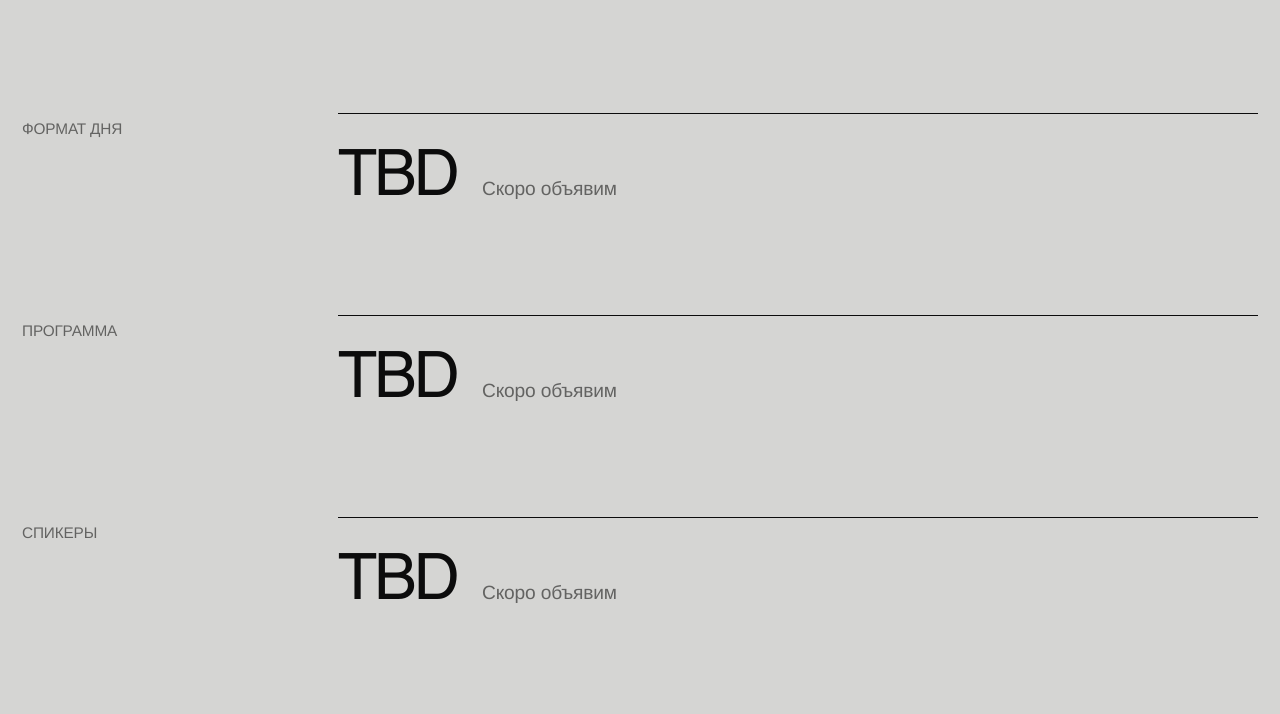
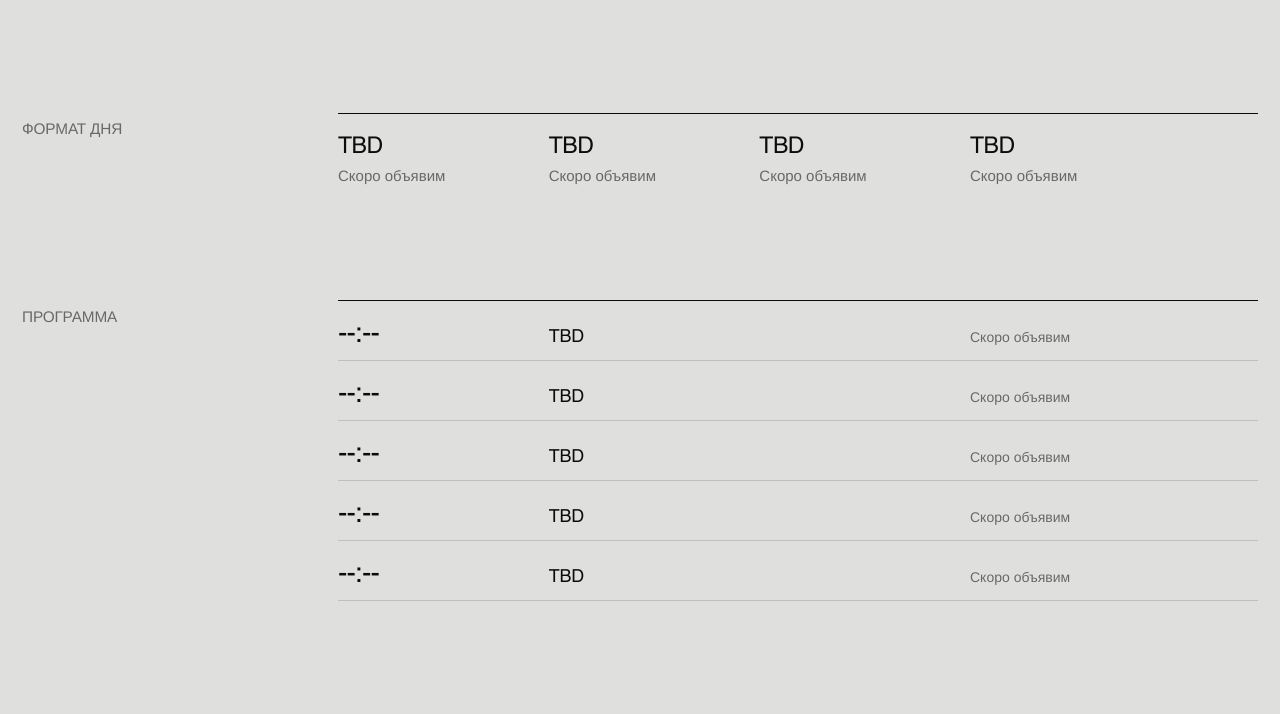
Before and after one commit to ikenjicg-afk/tas3d-site, a plain HTML site: page index.html in a window 1280 px wide. Shown: the part 1224-1938 px from the top of the page. Drawn offline with Linux system fonts and the light colour scheme.

Commit message:
TBD placeholders keep section structure: speaker cards with black photo, format columns, program rows
Co-Authored-By: Claude Opus 5.5 <noreply@anthropic.com>
Claude-Session: https://claude.ai/code/session_01Q7wJXTbBfQzQYSW1g4y4YZ

```diff
--- a/index.html
+++ b/index.html
@@ -508,6 +508,8 @@ body{background:var(--bg)}
 .tbd{display:flex;align-items:baseline;flex-wrap:wrap;gap:8px clamp(16px,2vw,32px);border-top:1px solid var(--fg);padding-top:clamp(18px,1.8vw,28px)}
 .tbd-k{font-size:clamp(44px,5vw,88px);line-height:.9;letter-spacing:-.05em}
 .tbd-t{font-size:clamp(17px,1.5vw,24px);letter-spacing:-.01em;color:var(--mute)}
+.sp-ph.sp-tbd{background:#0e0e0e;display:flex;align-items:flex-end;padding:clamp(16px,1.8vw,28px)}
+.sp-ph.sp-tbd span{font-size:clamp(48px,6vw,104px);line-height:.85;letter-spacing:-.05em;color:#f4f4f2}
 </style>
 </head>
 <body>
@@ -581,7 +583,12 @@ body{background:var(--bg)}
 
     <section class="blk g12">
       <p class="k" data-t="ab.format">Формат дня</p>
-      <div class="v tbd"><p class="tbd-k">TBD</p><p class="tbd-t" data-t="tbd">Скоро объявим</p></div>
+      <div class="v four">
+        <article><h3>TBD</h3><p data-t="tbd">Скоро объявим</p></article>
+        <article><h3>TBD</h3><p data-t="tbd">Скоро объявим</p></article>
+        <article><h3>TBD</h3><p data-t="tbd">Скоро объявим</p></article>
+        <article><h3>TBD</h3><p data-t="tbd">Скоро объявим</p></article>
+      </div>
     </section>
     <template id="tpl-format">
     <section class="blk g12">
@@ -597,7 +604,13 @@ body{background:var(--bg)}
 
     <section class="blk g12">
       <p class="k" data-t="ab.prog">Программа</p>
-      <div class="v tbd"><p class="tbd-k">TBD</p><p class="tbd-t" data-t="tbd">Скоро объявим</p></div>
+      <div class="v rows">
+        <div class="row"><span class="t">--:--</span><span class="n">TBD</span><span class="p" data-t="tbd">Скоро объявим</span></div>
+        <div class="row"><span class="t">--:--</span><span class="n">TBD</span><span class="p" data-t="tbd">Скоро объявим</span></div>
+        <div class="row"><span class="t">--:--</span><span class="n">TBD</span><span class="p" data-t="tbd">Скоро объявим</span></div>
+        <div class="row"><span class="t">--:--</span><span class="n">TBD</span><span class="p" data-t="tbd">Скоро объявим</span></div>
+        <div class="row"><span class="t">--:--</span><span class="n">TBD</span><span class="p" data-t="tbd">Скоро объявим</span></div>
+      </div>
     </section>
     <template id="tpl-program">
     <section class="blk g12">
@@ -615,9 +628,14 @@ body{background:var(--bg)}
     </section>
     </template>
 
-    <section class="blk g12">
+    <section class="blk g12 spk-blk">
       <p class="k" data-t="ab.spk">Спикеры</p>
-      <div class="v tbd"><p class="tbd-k">TBD</p><p class="tbd-t" data-t="tbd">Скоро объявим</p></div>
+      <div class="spk2">
+        <article class="sp"><div class="sp-ph sp-tbd"><span>TBD</span></div><h3>TBD</h3><p class="sp-r" data-t="tbd">Скоро объявим</p></article>
+        <article class="sp"><div class="sp-ph sp-tbd"><span>TBD</span></div><h3>TBD</h3><p class="sp-r" data-t="tbd">Скоро объявим</p></article>
+        <article class="sp"><div class="sp-ph sp-tbd"><span>TBD</span></div><h3>TBD</h3><p class="sp-r" data-t="tbd">Скоро объявим</p></article>
+        <article class="sp"><div class="sp-ph sp-tbd"><span>TBD</span></div><h3>TBD</h3><p class="sp-r" data-t="tbd">Скоро объявим</p></article>
+      </div>
     </section>
     <template id="tpl-speakers">
     <section class="blk g12 spk-blk">
```
